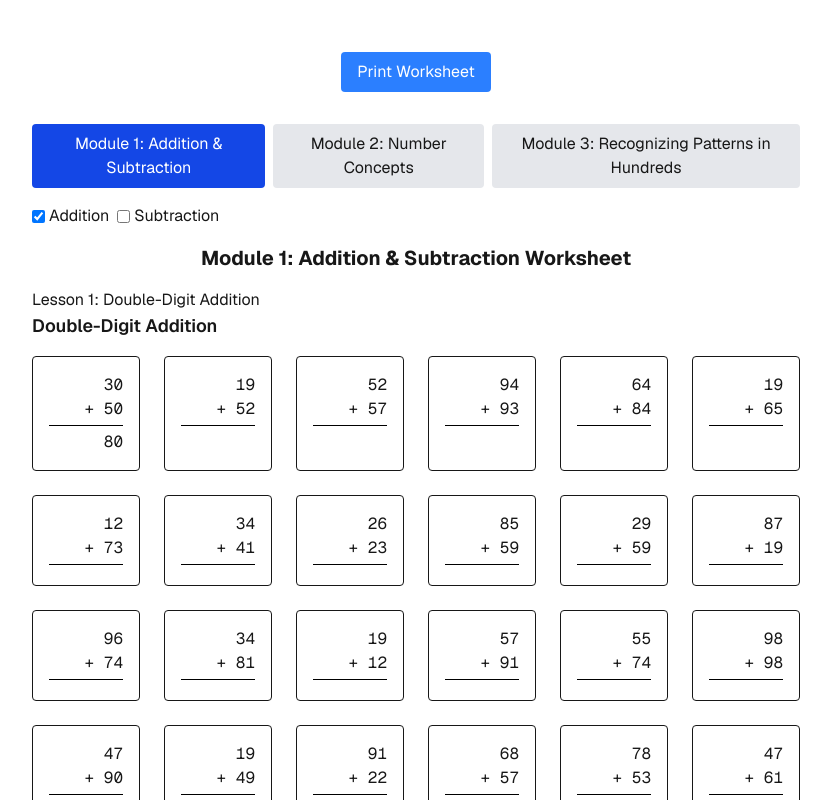
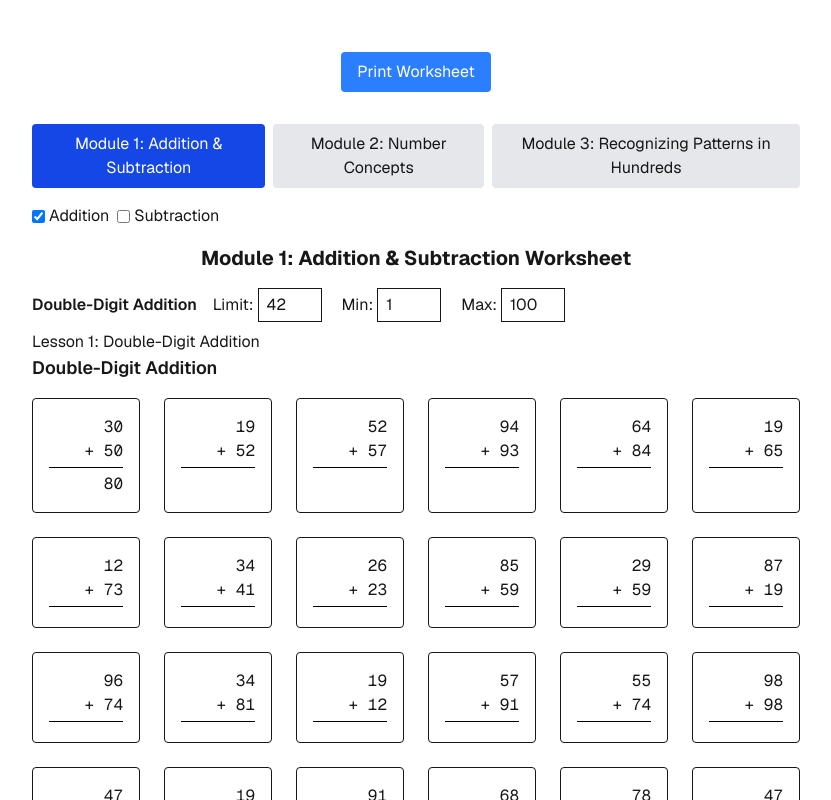
Before and after one commit to buddalasunil999/worksheets, a Next.js app: page / in a window 1280 px wide. Shown: the top 800 px of the page, without its empty margins (224-1055 px from the left). Built offline with nearby package versions, Linux system fonts and the light colour scheme.

Commit message:
added the ability for the user to be able to choose the limits

```diff
--- /dev/null
+++ b/src/components/LessonPropsEditor.tsx
@@ -0,0 +1,45 @@
+import React from "react";
+import { Lesson, useWorksheet } from "./WorksheetContext";
+
+interface LessonPropsEditorProps {
+    moduleId: number;
+    lesson: Lesson;
+}
+
+export const LessonPropsEditor: React.FC<LessonPropsEditorProps> = ({ moduleId, lesson }) => {
+    const { updateLessonProps } = useWorksheet();
+
+    return (
+        <div className="flex gap-4 items-center mb-2 print:hidden">
+            <span className="font-semibold">{lesson.name}</span>
+            <label>
+                Limit:
+                <input
+                    type="number"
+                    value={lesson.props.limit}
+                    min={1}
+                    className="border px-2 py-1 mx-1 w-16"
+                    onChange={e => updateLessonProps(moduleId, lesson.id, { limit: Number(e.target.value) })}
+                />
+            </label>
+            <label>
+                Min:
+                <input
+                    type="number"
+                    value={lesson.props.min ?? ''}
+                    className="border px-2 py-1 mx-1 w-16"
+                    onChange={e => updateLessonProps(moduleId, lesson.id, { min: Number(e.target.value) })}
+                />
+            </label>
+            <label>
+                Max:
+                <input
+                    type="number"
+                    value={lesson.props.max ?? ''}
+                    className="border px-2 py-1 mx-1 w-16"
+                    onChange={e => updateLessonProps(moduleId, lesson.id, { max: Number(e.target.value) })}
+                />
+            </label>
+        </div>
+    );
+}
--- a/src/components/WorksheetContext.tsx
+++ b/src/components/WorksheetContext.tsx
@@ -37,6 +37,7 @@ export type WorksheetState = {
     selectedLessonIds: number[];
     setSelectedModuleId: (id: number) => void;
     setSelectedLessonIds: (ids: number[]) => void;
+    updateLessonProps: (moduleId: number, lessonId: number, newProps: Partial<Lesson['props']>) => void;
 };
 
 const defaultModules: Module[] = [
@@ -168,9 +169,26 @@ const defaultModules: Module[] = [
 const WorksheetContext = createContext<WorksheetState | undefined>(undefined);
 
 export const WorksheetProvider = ({ children }: { children: ReactNode }) => {
-    const [modules] = useState<Module[]>(defaultModules);
+    const [modules, setModules] = useState<Module[]>(defaultModules);
     const [selectedModuleId, setSelectedModuleId] = useState<number>(1);
     const [selectedLessonIds, setSelectedLessonIds] = useState<number[]>([1]);
+
+    // Update lesson props in context
+    const updateLessonProps = (moduleId: number, lessonId: number, newProps: Partial<Lesson['props']>) => {
+        setModules(prevModules => prevModules.map(module => {
+            if (module.id !== moduleId) return module;
+            return {
+                ...module,
+                lessons: module.lessons.map(lesson => {
+                    if (lesson.id !== lessonId) return lesson;
+                    return {
+                        ...lesson,
+                        props: { ...lesson.props, ...newProps }
+                    };
+                })
+            };
+        }));
+    };
 
     return (
         <WorksheetContext.Provider
@@ -180,6 +198,7 @@ export const WorksheetProvider = ({ children }: { children: ReactNode }) => {
                 selectedLessonIds,
                 setSelectedModuleId,
                 setSelectedLessonIds,
+                updateLessonProps,
             }}
         >
             {children}
--- a/src/components/modules/module1/Module1Worksheet.tsx
+++ b/src/components/modules/module1/Module1Worksheet.tsx
@@ -1,5 +1,6 @@
 import React from "react";
 import { useWorksheet } from '../../WorksheetContext';
+import { LessonPropsEditor } from '../../LessonPropsEditor';
 
 export default function Module1Worksheet() {
   const { modules, selectedLessonIds, setSelectedLessonIds } = useWorksheet();
@@ -19,7 +20,7 @@ export default function Module1Worksheet() {
                     setSelectedLessonIds([...selectedLessonIds, lesson.id]);
                   } else {
                     setSelectedLessonIds(selectedLessonIds.filter(id => id !== lesson.id));
-}
+                  }
                 }}
               />
               {lesson.type}
@@ -35,6 +36,11 @@ export default function Module1Worksheet() {
         if (!lesson) return null;
         return (
           <div key={lesson.id} className={idx > 0 ? 'mb-6 print:break-before-page' : 'mb-6'}>
+            <LessonPropsEditor
+              key={lesson.id}
+              moduleId={1}
+              lesson={lesson}
+            />
             <h2>{`Lesson ${lesson.id}: ${lesson.name}`}</h2>
             {React.createElement(lesson.component, lesson.props)}
           </div>
--- a/src/components/modules/module2/Module2Worksheet.tsx
+++ b/src/components/modules/module2/Module2Worksheet.tsx
@@ -1,5 +1,6 @@
 import React from 'react';
 import { useWorksheet } from '../../WorksheetContext';
+import { LessonPropsEditor } from '../../LessonPropsEditor';
 
 export default function Module2Worksheet() {
   const { modules, selectedLessonIds, setSelectedLessonIds } = useWorksheet();
@@ -35,6 +36,11 @@ export default function Module2Worksheet() {
         if (!lesson) return null;
         return (
           <div key={lesson.id} className={idx > 0 ? 'mb-6 print:break-before-page' : 'mb-6'}>
+            <LessonPropsEditor
+              key={lesson.id}
+              moduleId={2}
+              lesson={lesson}
+            />
             <h2>{`Lesson ${lesson.id}: ${lesson.name}`}</h2>
             {React.createElement(lesson.component, lesson.props)}
           </div>
--- a/src/components/modules/module3/Module3Worksheet.tsx
+++ b/src/components/modules/module3/Module3Worksheet.tsx
@@ -1,9 +1,8 @@
 import React from 'react';
+import { useWorksheet } from '../../WorksheetContext';
+import { LessonPropsEditor } from '../../LessonPropsEditor';
 
-import { useWorksheet } from '../../WorksheetContext';
-
-
-export const Module3Worksheet: React.FC = () => {
+const Module3Worksheet: React.FC = () => {
   const { modules, selectedLessonIds, setSelectedLessonIds } = useWorksheet();
   const lessons = modules.find((m) => m.id === 3)?.lessons || [];
 
@@ -43,6 +42,11 @@ export const Module3Worksheet: React.FC = () => {
         if (!lesson) return null;
         return (
           <div key={lesson.id} className={idx > 0 ? 'mb-6 print:break-before-page' : 'mb-6'}>
+            <LessonPropsEditor
+              key={lesson.id}
+              moduleId={3}
+              lesson={lesson}
+            />
             <h2>{`Lesson ${lesson.id}: ${lesson.name}`}</h2>
             {renderLessonComponent(lesson)}
           </div>
```
